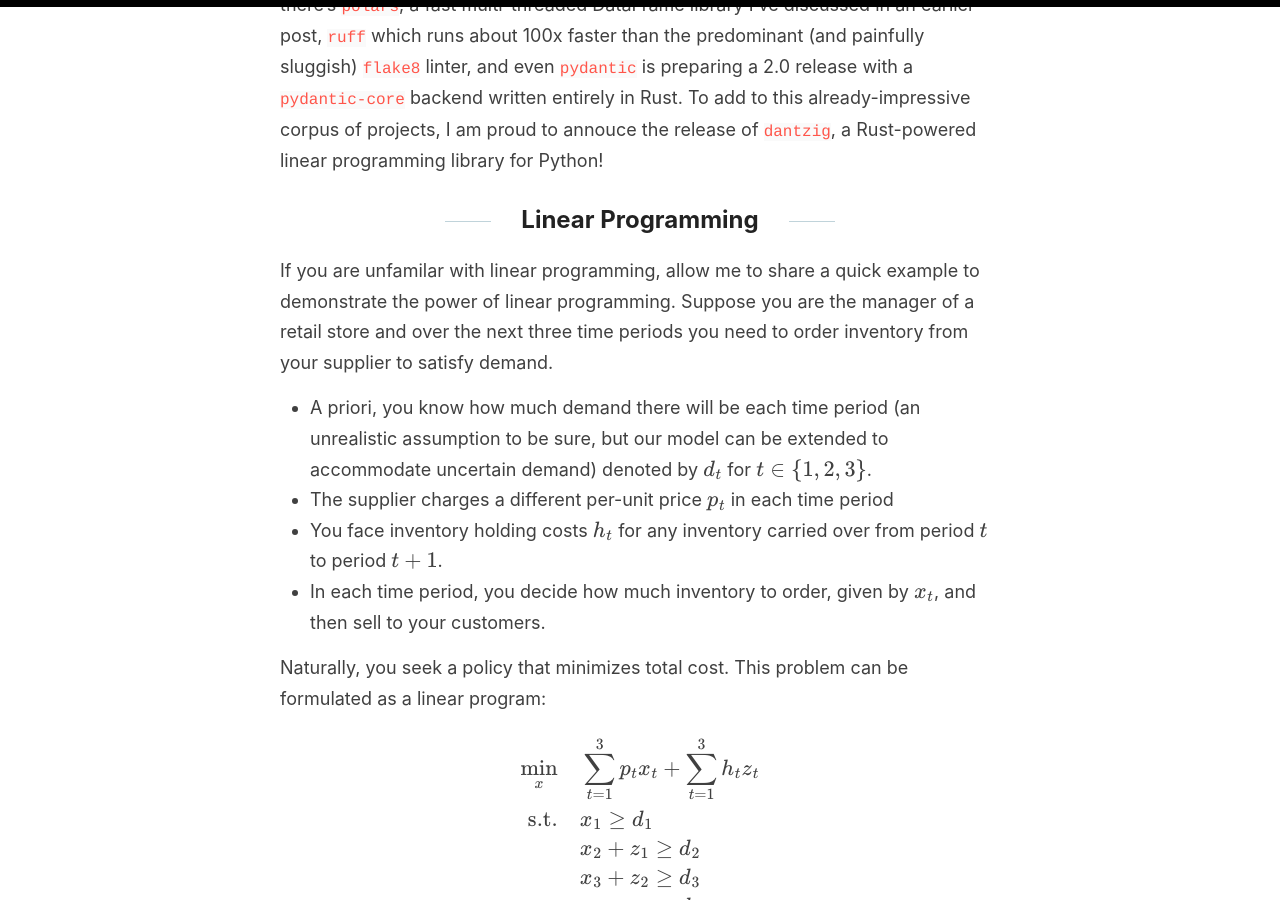
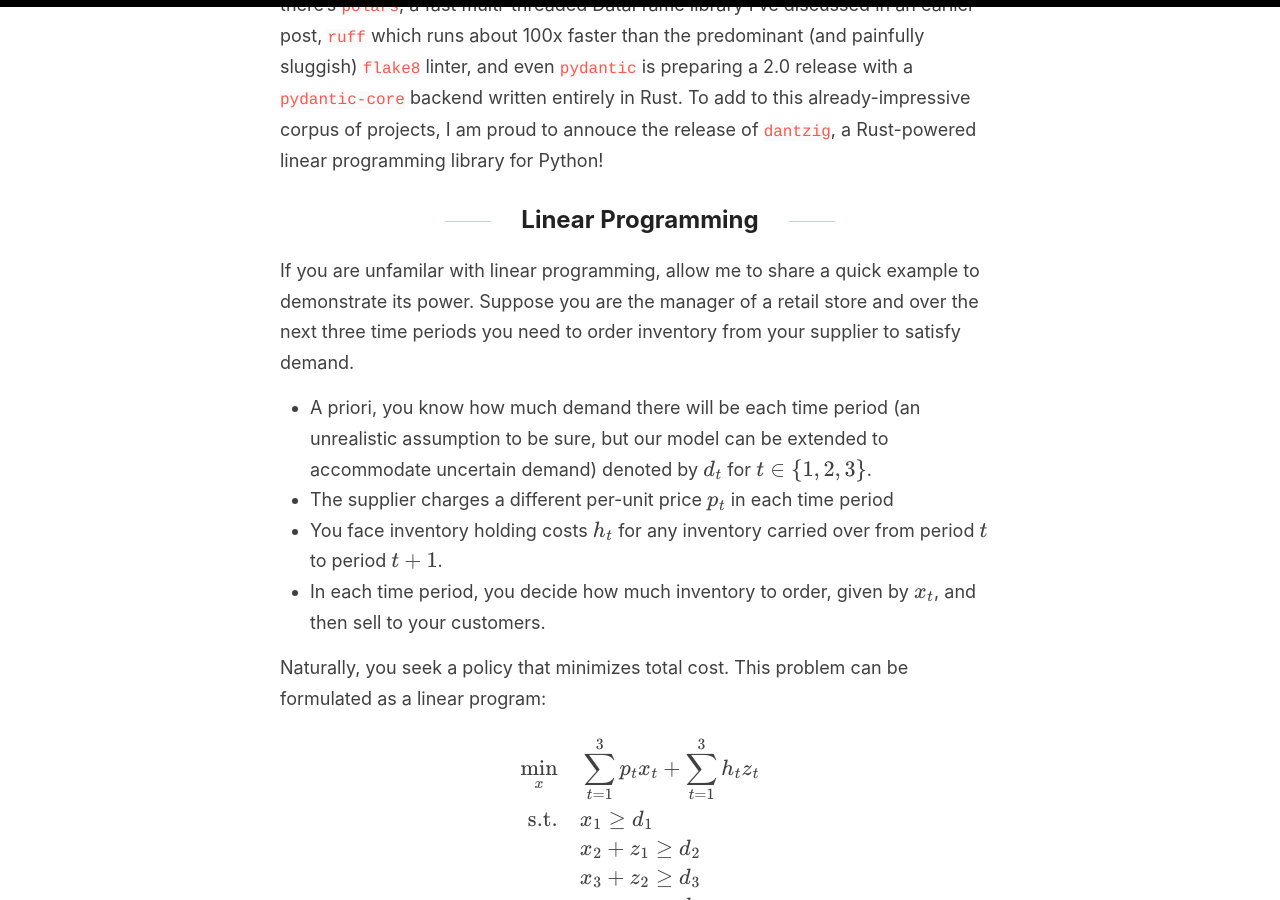
Before and after one commit to matteosantama/matteosantama.github.io, a Jekyll site: the page built from _posts/2022-12-28-dantzig.md, in a window 1280 px wide and 900 px high, scrolled down 396 px. Built offline with Jekyll 4.4.1, drawn with Linux system fonts in a browser that asks for light colours; nearby versions of some CDN libraries; formulas are drawn with MathJax 3.

Commit message:
Better phrasing

```diff
--- a/_posts/2022-12-28-dantzig.md
+++ b/_posts/2022-12-28-dantzig.md
@@ -9,7 +9,7 @@ There's no denying the growing movement within the Python community to prefer Ru
 
 ## Linear Programming
 
-If you are unfamilar with linear programming, allow me to share a quick example to demonstrate the power of linear programming. Suppose you are the manager of a retail store and over the next three time periods you need to order inventory from your supplier to satisfy demand.
+If you are unfamilar with linear programming, allow me to share a quick example to demonstrate its power. Suppose you are the manager of a retail store and over the next three time periods you need to order inventory from your supplier to satisfy demand.
 
 - A priori, you know how much demand there will be each time period (an unrealistic assumption to be sure, but our model can be extended to accommodate uncertain demand) denoted by $$d_t$$ for $$t \in \{1, 2, 3\}$$.
 - The supplier charges a different per-unit price $$p_t$$ in each time period
```
